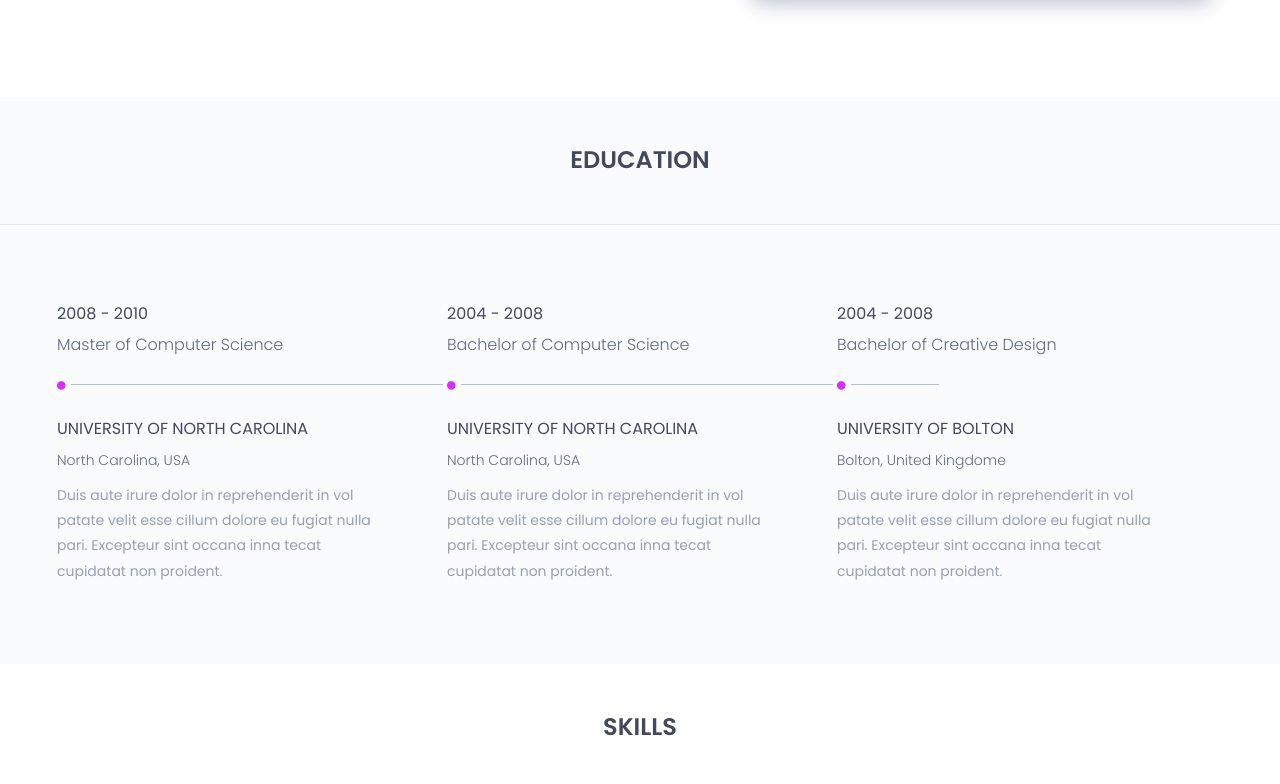
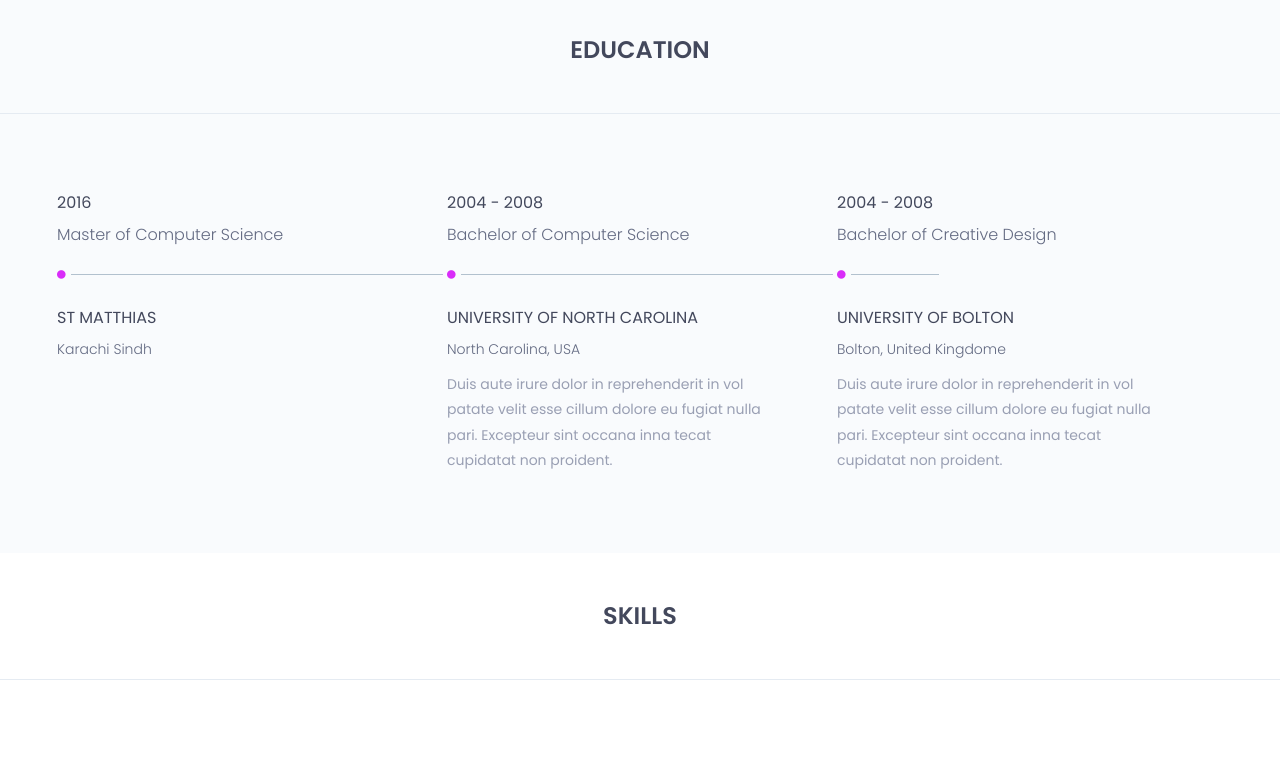
Before and after one commit to yasir29a/Webiste-Portfolio, a plain HTML site: page index.html in a window 1280 px wide. Shown: the part 1588-2372 px from the top of the page. Drawn offline with nearby package versions, Linux system fonts and the light colour scheme.

Commit message:
new changes added

```diff
--- a/index.html
+++ b/index.html
@@ -154,7 +154,7 @@
 						</div>
 						<div class="col-sm-offset-1 col-sm-5">
 							<div class="single-about-img">
-								<img src="assets/images/about/profile_image.jpg" alt="profile_image">
+								<!-- <img src="assets/images/about/profile_image.jpg" alt="profile_image"> -->
 								<div class="about-list-icon">
 									<ul>
 										<li>
@@ -209,7 +209,7 @@
 						<div class="col-sm-4">
 							<div class="single-horizontal-timeline">
 								<div class="experience-time">
-									<h2>2008 - 2010</h2>
+									<h2>2016</h2>
 									<h3>master <span>of </span> computer science</h3>
 								</div><!--/.experience-time-->
 								<div class="timeline-horizontal-border">
@@ -219,11 +219,11 @@
 								<div class="timeline">
 									<div class="timeline-content">
 										<h4 class="title">
-											university of north carolina
+											St matthias
 										</h4>
-										<h5>north carolina, USA</h5>
+										<h5>Karachi Sindh</h5>
 										<p class="description">
-											Duis aute irure dolor in reprehenderit in vol patate velit esse cillum dolore eu fugiat nulla pari. Excepteur sint occana inna tecat cupidatat non proident.
+
 										</p>
 									</div><!--/.timeline-content-->
 								</div><!--/.timeline-->
```
